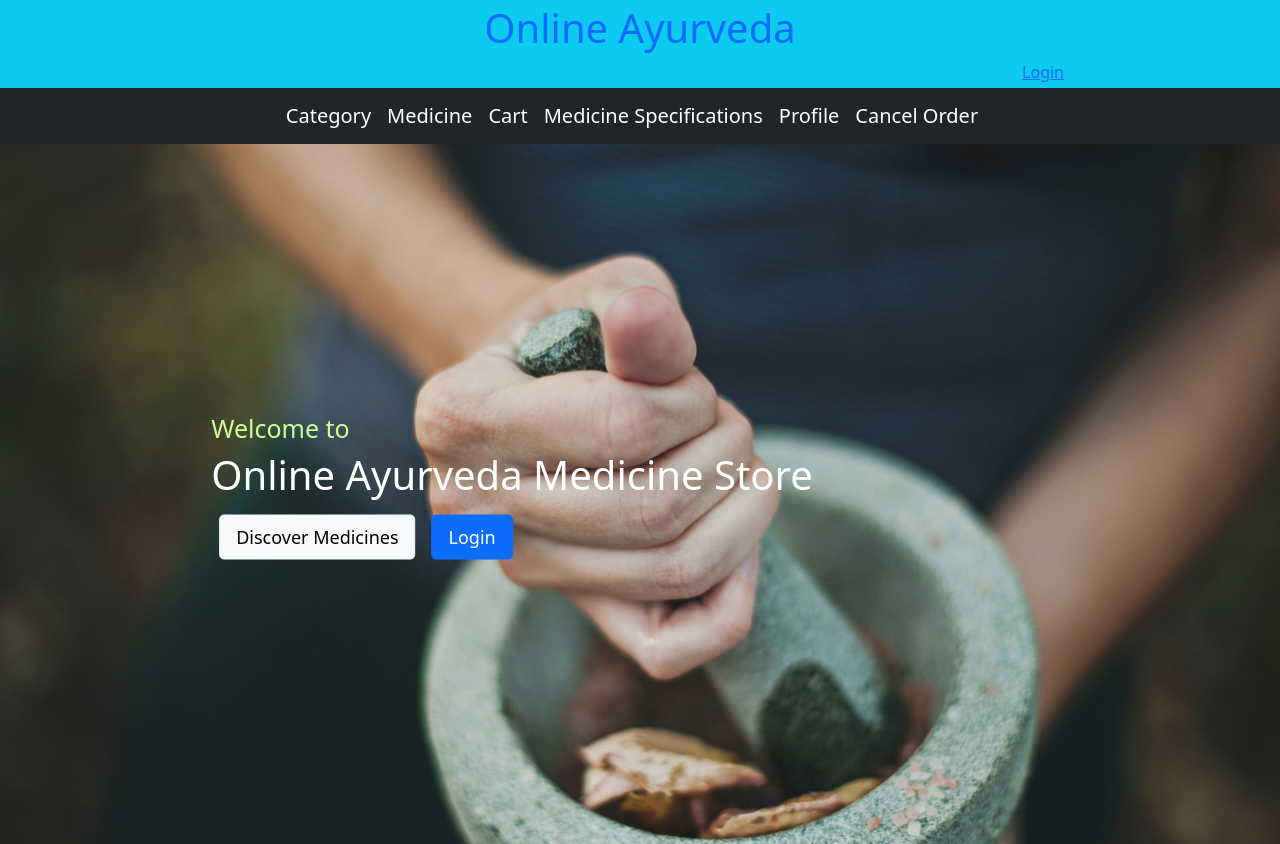
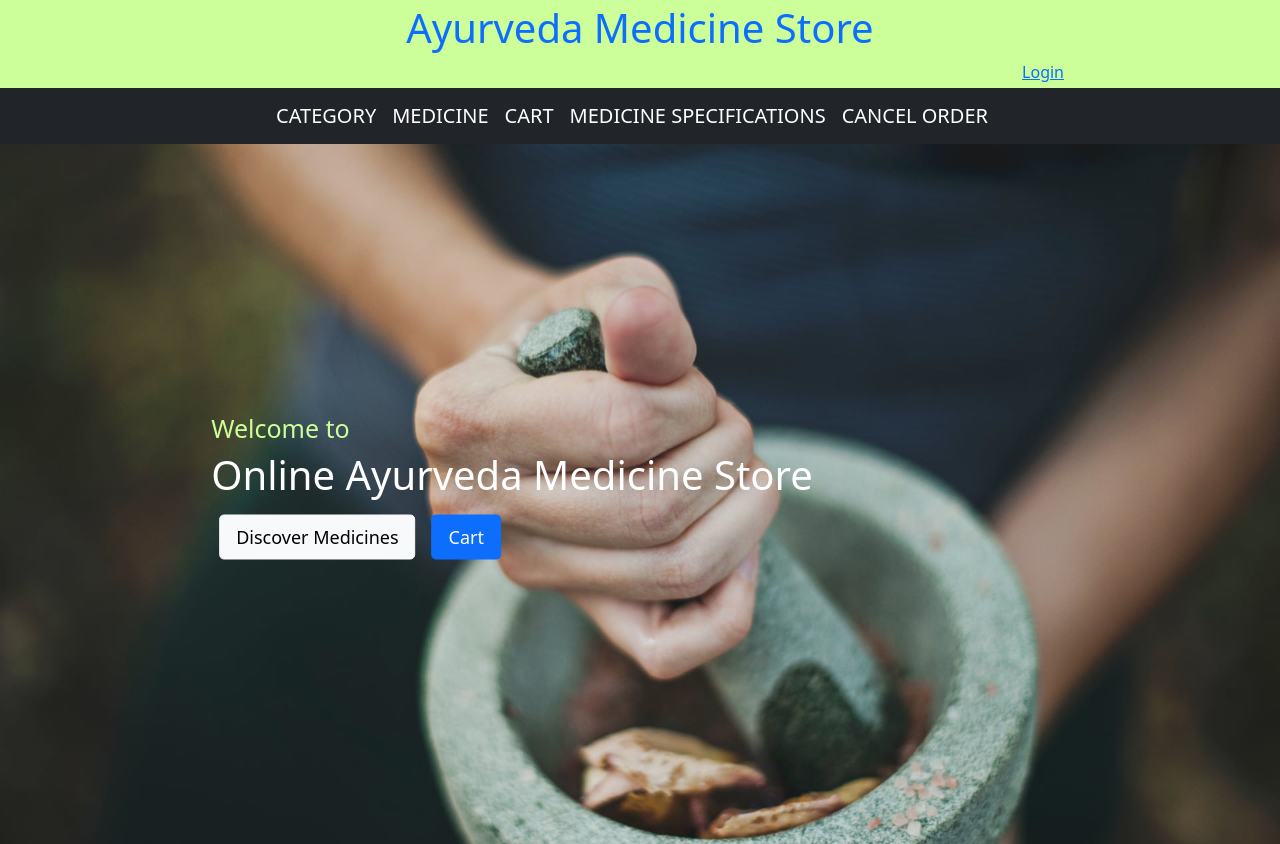
Before and after one commit to mobpshyco98/OnlineAyurvedaUI, an Angular app: page / in a window 1280 px wide. Built offline with nearby package versions, Linux system fonts and the light colour scheme.

Commit message:
Soumyajit UI 5

```diff
--- a/src/app/app.component.html
+++ b/src/app/app.component.html
@@ -1,21 +1,21 @@
-<header class="p-1 bg-info">
-  <h1 class="text-center text-primary mx-auto"> Online Ayurveda</h1>
+<header class="p-1" style="background-color: #ccff99;">
+  <h1 class="text-center text-primary mx-auto">Ayurveda Medicine Store</h1>
   <div class="col-10 text-end" *ngIf="!storageservice.loginflag">
     <a routerLink="/login" style="cursor:pointer">Login</a>
   </div>
   <div class="col-10 text-end" *ngIf="storageservice.loginflag">
-    <span class="text-primary">{{storageservice.username|titlecase}}</span>
-    <a (click)="doLogout()" class="btn-link" style="cursor:pointer">Logout</a>
+    <span>{{storageservice.username|titlecase}}</span>
+    <span><a class="btn-link" class="m-2" style="cursor:pointer" routerLink="profile">Profile</a></span>
+    <span><a (click)="doLogout()" class="m-0" style="cursor:pointer">Logout</a></span>
   </div>
 </header>
 
 <article>
-  <nav class="nav justify-content-center navbar navbar-expand-lg navbar-dark bg-dark">
+  <nav class="nav justify-content-center navbar navbar-expand-lg navbar-dark bg-dark" style="text-transform: uppercase;">
     <a routerLink='category'class="navbar-brand text-white">Category</a>
     <a routerLink='medicine' class="navbar-brand text-white">Medicine</a>
     <a class="navbar-brand text-white" routerLink="getcustomercart" (click) = "setUserId()">Cart</a>
     <a class="navbar-brand text-white" routerLink="medspecs">Medicine Specifications</a>
-    <a class="navbar-brand text-white" routerLink="profile">Profile</a>
     <a class="navbar-brand text-white" routerLink="removeorder">Cancel Order</a>
   </nav>
   <router-outlet></router-outlet>
--- a/src/app/home/home.component.html
+++ b/src/app/home/home.component.html
@@ -4,6 +4,6 @@
     <h2>Welcome to</h2>
     <h1>Online Ayurveda Medicine Store</h1>
     <a class="btn btn-lg btn-light m-2" routerLink="/medicine/viewmedicinebycategory">Discover Medicines</a>
-    <a class="btn btn-lg btn-primary m-2" routerLink="/login">Login</a>
+    <a class="btn btn-lg btn-primary m-2" routerLink="/getcustomercart">Cart</a>
   </div>
 </section>
```
